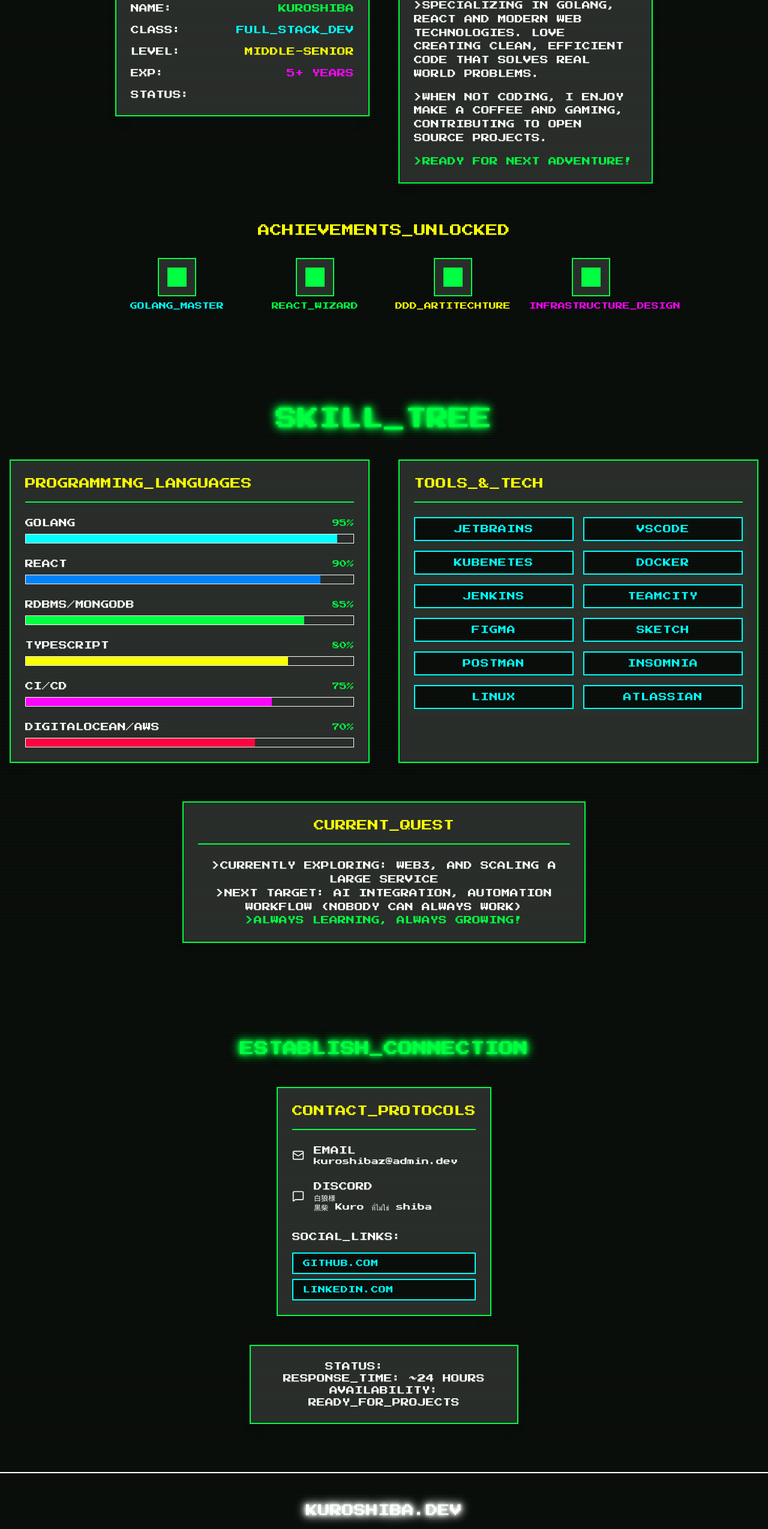
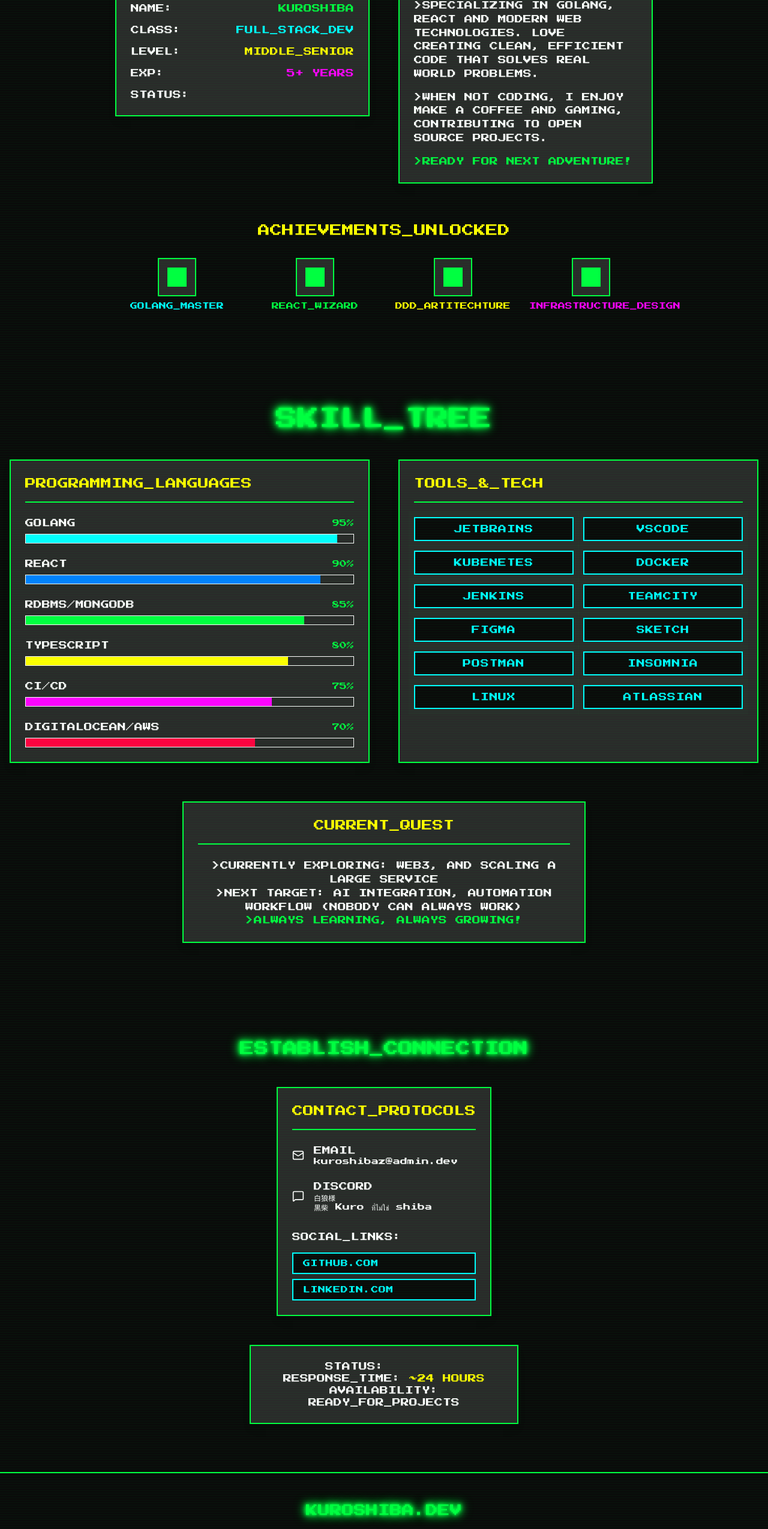
Before and after one commit to meth-suchatchai/kz-blog, a Next.js app: page / in a window 1280 px wide. Shown: the part 1177-3726 px from the top of the page at 60% size. Built offline with nearby package versions, Linux system fonts and the light colour scheme.

Commit message:
update css

```diff
--- a/src/components/About.tsx
+++ b/src/components/About.tsx
@@ -27,7 +27,7 @@ export const About = () => {
 							<div className="flex justify-between">
 								<span className="text-[var(--pixel-white)]">LEVEL:</span>
 								<span className="text-[var(--pixel-yellow)]">
-									MIDDLE-SENIOR
+									MIDDLE_SENIOR
 								</span>
 							</div>
 							<div className="flex justify-between">
--- a/src/components/Contact.tsx
+++ b/src/components/Contact.tsx
@@ -164,10 +164,12 @@ export const Contact = () => {
 					<div className="pixel-card max-w-md mx-auto">
 						<div className="font-pixel text-sm text-pixel-white">
 							STATUS:{' '}
-							<span className="text-pixel-green animate-blink">ONLINE</span>
+							<span className="text-[var(--pixel-green)] animate-blink">
+								ONLINE
+							</span>
 							<br />
 							RESPONSE_TIME:{' '}
-							<span className="text-pixel-yellow">~24 HOURS</span>
+							<span className="text-[var(--pixel-yellow)]">~24 HOURS</span>
 							<br />
 							AVAILABILITY:{' '}
 							<span className="text-pixel-cyan">READY_FOR_PROJECTS</span>
--- a/src/components/Footer.tsx
+++ b/src/components/Footer.tsx
@@ -2,11 +2,11 @@ export const Footer = () => {
 	const currentYear = new Date().getFullYear();
 
 	return (
-		<footer className="py-12 px-4 border-t-2 border-pixel-green">
+		<footer className="py-12 px-4 border-t-2 border-[var(--pixel-green)]">
 			<div className="container mx-auto max-w-4xl">
 				<div className="text-center">
 					{/* Logo */}
-					<div className="text-pixel-green font-pixel text-xl mb-4 text-glow">
+					<div className="text-[var(--pixel-green)] font-pixel text-xl mb-4 text-glow">
 						KUROSHIBA.DEV
 					</div>
 
```
